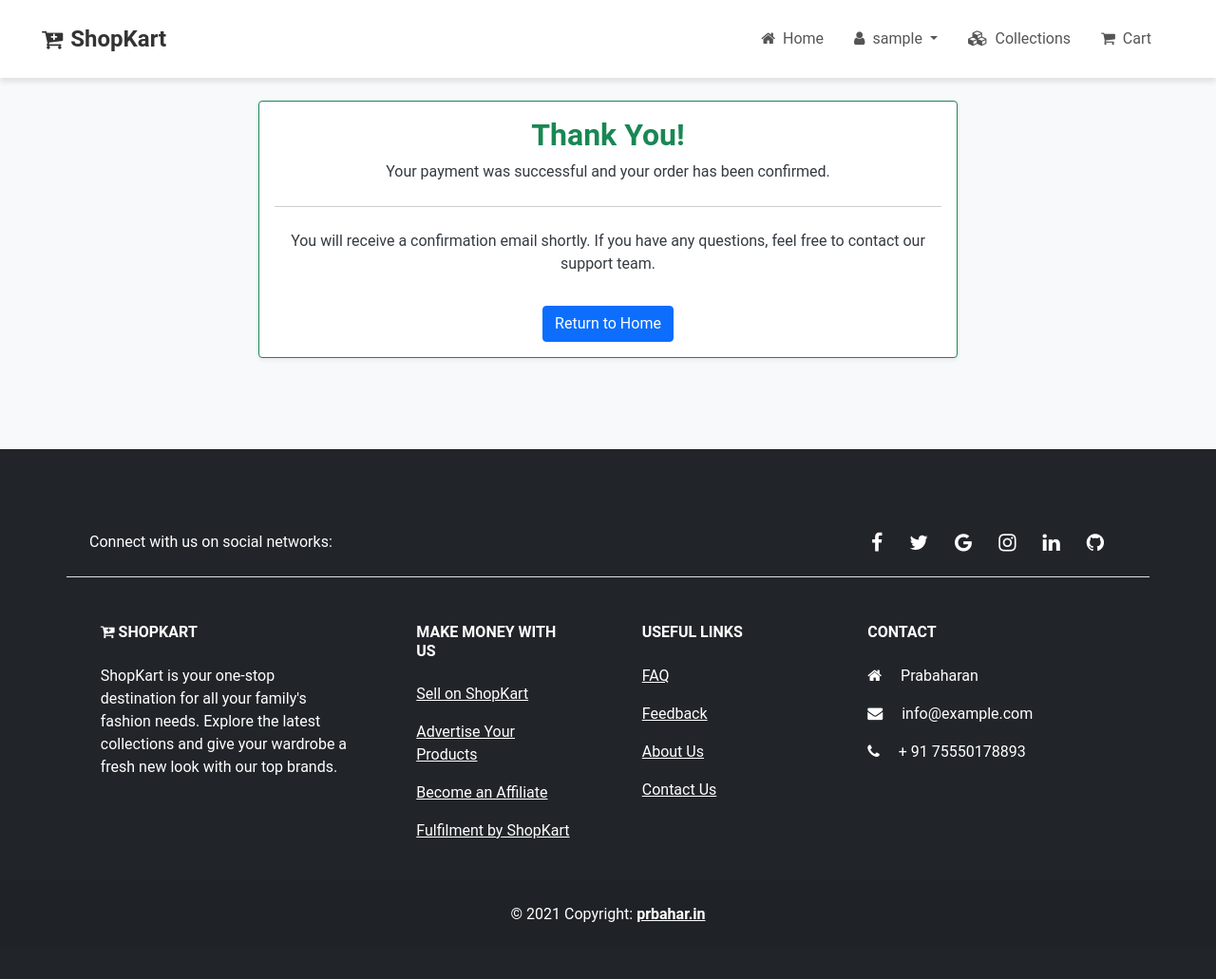
After one commit to prabahar755017/ecommerce_mobilekart, a Django app: page /payment-success/ in a window 1280 px wide. The commit adds this page. Shown: the whole page at 95% size. Run offline with Django 5.2, Linux system fonts and the light colour scheme; the visitor is signed in with stand-in values (Sample User, id 1).

Commit message:
sept -19

```diff
--- a/ecommerce_app/templates/ecommerce/admin_layouts/admin_order_list.html
+++ b/ecommerce_app/templates/ecommerce/admin_layouts/admin_order_list.html
@@ -12,6 +12,7 @@
                 <th>User</th>
                 <th>Order Date</th>
                 <th>Status</th>
+                <th>Is_paid</th>
                 <th>Total Price</th>
                 <th>Actions</th>
             </tr>
@@ -23,6 +24,7 @@
                 <td>{{ order.user.username }}</td>
                 <td>{{ order.order_date|date:"Y-m-d H:i" }}</td>
                 <td>{{ order.status }}</td>
+                <td>{{ order.is_paid }}</td>
                 <td>Rs. {{ order.total_price }}</td>
                 <td>
                     <a href="{% url 'admin_order_detail' order.id %}" class="btn btn-sm btn-primary">View</a>
--- a/ecommerce_app/templates/ecommerce/order/order_delete.html
+++ b/ecommerce_app/templates/ecommerce/order/order_delete.html
@@ -1,8 +1,8 @@
 {% extends 'ecommerce/layouts/main.html' %}
 {% block title %}Confirm Delete{% endblock title %}
 {% block content %}
-<div class="container mt-5">
-    <h1>Confirm Delete Order {{ order.id }}</h1>
+<div class="container"style="margin-top:100px;min-height:300px;">
+    <h1>Confirm Delete Order </h1>
     <form method="POST">
         {% csrf_token %}
         <p>Are you sure you want to delete this order?</p>
--- a/ecommerce_app/templates/ecommerce/order/order_detail.html
+++ b/ecommerce_app/templates/ecommerce/order/order_detail.html
@@ -11,7 +11,7 @@
             <h5 class="mb-0">Order Details</h5>
         </div>
         <div class="card-body">
-            <h1 class="text-center mb-4">Order{{ order.id }}</h1>
+            <h1 class="text-center mb-4">Order</h1>
             <div class="row mb-4">
                 <div class="col-md-6">
                     <h5>Status</h5>
--- a/ecommerce_app/templates/ecommerce/order/order_edit.html
+++ b/ecommerce_app/templates/ecommerce/order/order_edit.html
@@ -3,10 +3,10 @@
 {% block title %}Edit Order{% endblock title %}
 
 {% block content %}
-<div class="container my-5">
+<div class="container "style="margin-top:100px;min-height:600px;">
     <div class="card shadow-sm border-light">
         <div class="card-header bg-primary text-white">
-            <h5 class="mb-0">Edit Order{{ order.id }}</h5>
+            <h5 class="mb-0">Edit Order</h5>
         </div>
         <div class="card-body">
             <form method="POST">
@@ -56,7 +56,7 @@
 
                 <div class="text-center mt-4">
                     <button type="submit" class="btn btn-primary">Save Changes</button>
-                    <a href="{% url 'order_list' %}" class="btn btn-secondary">Cancel</a>
+                    <a href="{% url 'order_list_user' %}" class="btn btn-secondary">Cancel</a>
                 </div>
             </form>
         </div>
--- a/ecommerce_app/templates/ecommerce/order/order_list.html
+++ b/ecommerce_app/templates/ecommerce/order/order_list.html
@@ -11,7 +11,7 @@
         {% for order in orders %}
         <div class="list-group-item d-flex justify-content-between align-items-center">
             <div class="order-info">
-                <h5 class="mb-1">Order{{ order.id }}</h5>
+                <h5 class="mb-1">Order</h5>
                 <p class="mb-1">Status: <strong>{{ order.status }}</strong></p>
                 <p class="mb-1">Total Price: <strong>${{ order.total_price }}</strong></p>
             </div>
--- a/ecommerce_app/templates/ecommerce/order/order_list_user.html
+++ b/ecommerce_app/templates/ecommerce/order/order_list_user.html
@@ -11,7 +11,7 @@
         {% for order in orders %}
         <div class="list-group-item d-flex justify-content-between align-items-center">
             <div class="order-info">
-                <h5 class="mb-1">Order{{ order.id }}</h5>
+                <h5 class="mb-1">Order</h5>
                 <p class="mb-1">Status: <strong>{{ order.status }}</strong></p>
                 <p class="mb-1">Total Price: <strong>${{ order.total_price }}</strong></p>
             </div>
--- a/ecommerce_app/templates/ecommerce/order/payment_detail.html
+++ b/ecommerce_app/templates/ecommerce/order/payment_detail.html
@@ -26,9 +26,9 @@
     </style>
 </head>
 <body>
-    <div class="container">
+    <div class="container" style="margin-top:100px;min-height:400px;" >
         <div class="payment-detail">
-            <h1 class="text-center">Payment for Order {{ order.id }}</h1>
+            <h1 class="text-center">Payment for Order </h1>
             <p><strong>Amount:</strong> ${{ payment.amount }}</p>
             <p><strong>Payment Method:</strong> {{ payment.get_payment_method_display }}</p>
             <p><strong>Transaction ID:</strong> {{ payment.transaction_id }}</p>
--- /dev/null
+++ b/ecommerce_app/templates/ecommerce/payment/payment_success.html
@@ -0,0 +1,63 @@
+{% extends 'ecommerce/layouts/main.html' %}
+
+{% block title %}
+  Payment Success | MobileKart
+{% endblock title %}
+
+{% block content %}
+<div class="container py-5 my-5">
+    <div class="row justify-content-center">
+        <div class="col-md-10 col-lg-8">
+            <!-- Payment Success Card -->
+            <div class="card border-success shadow-sm">
+                <div class="card-body text-center">
+                    <h2 class="card-title text-success">Thank You!</h2>
+                    <p class="card-text">Your payment was successful and your order has been confirmed.</p>
+                    <hr class="my-4">
+                    <p class="card-text">You will receive a confirmation email shortly. If you have any questions, feel free to contact our support team.</p>
+                    <a href="{% url 'home' %}" class="btn btn-primary mt-3">Return to Home</a>
+                </div>
+            </div>
+        </div>
+    </div>
+</div>
+{% endblock %}
+
+{% block extra_css %}
+<style>
+    /* Custom styles for the payment success page */
+    .card {
+        border-radius: 12px;
+    }
+
+    .card-title {
+        font-size: 2rem;
+        font-weight: 500;
+    }
+
+    .card-text {
+        font-size: 1.2rem;
+        line-height: 1.5;
+    }
+
+    .btn-primary {
+        background-color: #007bff;
+        border-color: #007bff;
+    }
+
+    .btn-primary:hover {
+        background-color: #0056b3;
+        border-color: #004494;
+    }
+
+    .my-5 {
+        margin-top: 3rem !important;
+        margin-bottom: 3rem !important;
+    }
+
+    .py-5 {
+        padding-top: 3rem !important;
+        padding-bottom: 3rem !important;
+    }
+</style>
+{% endblock %}
--- a/ecommerce_app/urls.py
+++ b/ecommerce_app/urls.py
@@ -29,7 +29,7 @@ urlpatterns=[
              path('addtocart',views.add_to_cart,name="addtocart"),
              path('orders/', views.order_list, name='order_list'),
              path('orders/<int:pk>/', views.order_detail, name='order_detail'),
-             path('orders/create/', views.create_order, name='create_order'),
+             path('orders/create/<int:category_id>/<int:product_id>/', views.create_order, name='create_order'),
              path('order_items/', views.order_list, name='order_list'),
              path('order/user/', views.order_list_user, name='order_list_user'),
              path('payments/<int:pk>/', views.payment_detail, name='payment_detail'),
@@ -39,6 +39,6 @@ urlpatterns=[
              path('admin/cart/', views.admin_cart_list, name='admin_cart_list'),
              path('admin/orders/', views.admin_order_list, name='admin_order'),
              path('admin/orders/<int:order_id>/', views.admin_order_detail, name='admin_order_detail'),
-
-
+             path('payment/<int:order_id>/', views.payment, name='payment'),
+             path('payment-success/', views.payment_success, name='payment_success'),
 ]
--- a/ecommerce_app/views.py
+++ b/ecommerce_app/views.py
@@ -8,6 +8,7 @@ from django.http import HttpResponse
 from django.views.decorators.http import require_http_methods
 from django.core.paginator import Paginator
 import json
+import stripe
 from django.http import  JsonResponse
 
 
@@ -213,20 +214,15 @@ def collectionsview(request,name):
   else:
     return redirect('collections')
 
+def product_details(request, cname, pname):
+    category = get_object_or_404(Category, name=cname, status=0)
+    product = Product.objects.filter(name=pname, status=0).first()
 
-def product_details(request,cname,pname):
-    if(Category.objects.filter(name=cname,status=0)):
-      if(Product.objects.filter(name=pname,status=0)):
-        products=Product.objects.filter(name=pname,status=0).first()
-        return render(request,"ecommerce/products/product_detail.html",{"products":products})
-      else:
-        messages.error(request,"No Such Produtct Found")
+    if product:
+        return render(request, 'ecommerce/products/product_detail.html', {'product': product, 'category': category})
+    else:
+        messages.error(request, "No Such Product Found")
         return redirect('collections')
-    else:
-      messages.error(request,"No Such Catagory Found")
-      return redirect('collections')
-
-
 
 
 def users_list(request):
@@ -327,48 +323,42 @@ def order_detail(request, pk):
 
 
 @login_required
-def create_order(request):
+def create_order(request, category_id, product_id):
+    # Fetch the product using product_id and category_id from the URL
+    product = get_object_or_404(Product, id=product_id)
+    category = get_object_or_404(Category, id=category_id)
+
     if request.method == 'POST':
-        # Get data from POST request
-        products = request.POST.getlist('product_ids')
-        quantities = request.POST.getlist('quantities')
+        quantity = request.POST.get('quantity')
         shipping_address = request.POST.get('shipping_address')
 
-        if not products or not quantities or len(products) != len(quantities):
+        if not quantity or not shipping_address:
             return HttpResponse("Invalid data", status=400)
+
+        quantity = int(quantity)
+        total_price = product.selling_price * quantity
 
         # Create a new order
         order = Order.objects.create(
             user=request.user,
             shipping_address=shipping_address,
-            total_price=0,  # This will be updated later
+            total_price=total_price,
             is_paid=False,
             status='pending'
         )
 
-        total_price = 0
-        for product_id, quantity in zip(products, quantities):
-            product = get_object_or_404(Product, id=product_id)
-            quantity = int(quantity)
-            selling_price = product.selling_price
-            total_price += selling_price * quantity
-            OrderItem.objects.create(
-                order=order,
-                product=product,
-                quantity=quantity,
-                unit_price=selling_price
-            )
+        # Create an order item
+        OrderItem.objects.create(
+            order=order,
+            product=product,
+            quantity=quantity,
+            unit_price=product.selling_price
+        )
 
-        # Update total price of the order
-        order.total_price = total_price
-        order.save()
+        return redirect('payment', order_id=order.id)
 
-        return redirect('order_list')
-
-    # Render a form for creating orders
-    products = Product.objects.all()
-    return render(request, 'ecommerce/order/create_order.html', {'products': products})
-
+    # Render the form and pass the product and category to the template
+    return render(request, 'ecommerce/order/create_order.html', {'product': product, 'category': category})
 
 @login_required
 def process_payment_manual(request, order_id):
@@ -452,7 +442,7 @@ def edit_order(request, pk):
         order.total_price = total_price
         order.save()
 
-        return redirect('order_list')
+        return redirect('order_list_user')
 
     products = Product.objects.all()
     order_items = OrderItem.objects.filter(order=order)
@@ -569,3 +559,46 @@ def product_list(request):
     }
 
     return render(request, 'ecommerce/products/product_list.html', context)
+
+
+
+
+
+@login_required
+def payment(request, order_id):
+    order = get_object_or_404(Order, id=order_id)
+
+    if request.method == 'POST':
+        # Get payment details from the form
+        payment_method = request.POST.get('payment_method')
+        amount = request.POST.get('amount')  # Amount should match the order total
+
+        # Validate and simulate payment processing
+        if payment_method and amount:
+            try:
+                # Create a Payment record
+                payment = Payment.objects.create(
+                    order=order,
+                    amount=amount,
+                    payment_method=payment_method,
+                    payment_status=True,  # Simulate successful payment
+                    transaction_id="TXN123456"  # Simulated transaction ID
+                )
+
+                # Update the order status
+                order.is_paid = True
+                order.save()
+
+                messages.success(request, "Payment successful! Your order is confirmed.")
+                return redirect('payment_success')
+            except Exception as e:
+                messages.error(request, f"Payment processing error: {str(e)}")
+        else:
+            messages.error(request, "Invalid payment details.")
+
+    return render(request, 'ecommerce/payment/payment.html', {'order': order})
+
+
+@login_required
+def payment_success(request):
+    return render(request, 'ecommerce/payment/payment_success.html')
--- a/ecommerce_project/settings.py
+++ b/ecommerce_project/settings.py
@@ -131,6 +131,10 @@ MEDIA_URL = '/media/'
 LOGOUT_REDIRECT_URL = '/login/'
 
 
+# Stripe settings
+STRIPE_TEST_PUBLIC_KEY = 'your_publishable_key'
+STRIPE_TEST_SECRET_KEY = 'your_secret_key'
+
 
 # Default primary key field type
 # https://docs.djangoproject.com/en/5.1/ref/settings/#default-auto-field
```
Also changed, not shown: ecommerce_app/templates/ecommerce/order/create_order.html (+48 -30 lines), ecommerce_app/templates/ecommerce/payment/create_payment.html (deleted, +0 -27 lines), ecommerce_app/templates/ecommerce/payment/payment.html (added, +61 -0 lines), ecommerce_app/templates/ecommerce/products/product_detail.html (+19 -43 lines).
